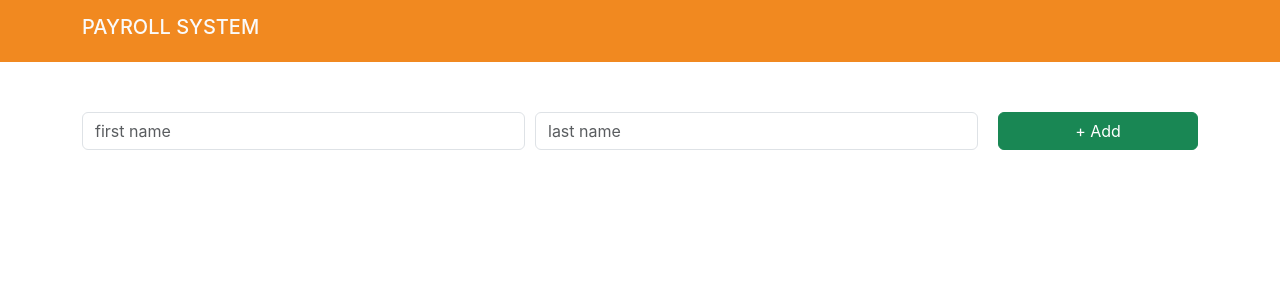
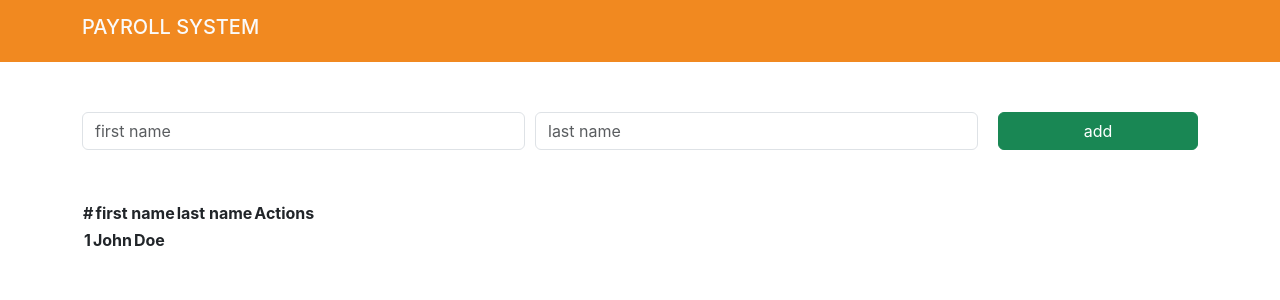
Before and after one commit to diegoallies/Hico-Group-test, a React (Create React App) app in the folder frontend/: page / in a window 1280 px wide. Shown: the top 300 px of the page. Built offline with nearby package versions, Linux system fonts and the light colour scheme.

Commit message:
got data from bckend

```diff
--- a/frontend/public/index.html
+++ b/frontend/public/index.html
@@ -18,6 +18,10 @@
       integrity="sha384-QWTKZyjpPEjISv5WaRU9OFeRpok6YctnYmDr5pNlyT2bRjXh0JMhjY6hW+ALEwIH"
       crossorigin="anonymous"
     />
+    <script src="https://cdnjs.cloudflare.com/ajax/libs/font-awesome/6.5.1/js/v4-shims.min.js"
+    integrity="sha512-lcumC2XgVQA+cNJaYBRtZcTJ88EZ/Na2rG2yKtasO44flXlQWjvaqBqJch22AG9t/4pfD1EVD49oW8PBxtWBWg=="
+    crossorigin="anonymous" referrerpolicy="no-referrer"></script>
+  </head>
 
     <title>React App</title>
   </head>
--- a/frontend/src/App.jsx
+++ b/frontend/src/App.jsx
@@ -1,7 +1,28 @@
+import { useEffect, useState } from "react";
 import "./App.css";
 import Header from "./components/header";
+import axios from "axios";
 
 function App() {
+  const [editMode, setEditMode] = useState(false);
+  const [payrolls_list, setPayrolls_list] = useState([]);
+
+  const getPayrolls = async () => {
+    try {
+      const { data } = await axios.get("api/show/payrolls"); // Added await here
+      setPayrolls_list(data);
+      console.log(payrolls_list, 'payrolls_list');
+    } catch (error) {
+      console.log(error, "the error axios");
+    }
+  };
+
+
+  useEffect(() => {
+    // getPayrolls();
+    console.log(JSON.stringify(payrolls_list , 2, 1), 'payrolls_list');
+  }, [payrolls_list]);
+
   return (
     <>
       <Header />
@@ -31,16 +52,58 @@ function App() {
                   name="lastName"
                 />
               </div>
+
+              {editMode ? (
                 <button
                   type="submit"
                   style={{ width: "200px", marginLeft: "10px" }}
                   className="btn btn-success"
                 >
-                + Add
+                  edit
                 </button>
+              ) : (
+                <button
+                  type="submit"
+                  style={{ width: "200px", marginLeft: "10px" }}
+                  className="btn btn-success"
+                >
+                  add
+                </button>
+              )}
             </div>
           </form>
         </div>
+
+        <table className="Table">
+          <tbody>
+            <thead>
+              <tr>
+                <th scope="col">#</th>
+                <th scope="col">first name</th>
+                <th scope="col">last name</th>
+                <th scope="col">Actions</th>
+              </tr>
+            </thead>
+          </tbody>
+
+          <tr>
+            <th>
+              <td scope="row"> 1</td>
+              <td>John</td>
+              <td>Doe</td>
+              <td>
+                <i
+                  className="fa-solid fa-pen-to-square"
+                  style={{ color: "green", cursor: "pointer" }}
+                ></i>
+                <i
+                  className="fa-solid fa-trash-can"
+                  style={{ color: "red", cursor: "pointer" }}
+                ></i>
+              </td>
+            </th>
+          </tr>
+        </table>
       </div>
     </>
   );
```
Also changed, not shown: frontend/package.json (+6 -2 lines), 1 other file (tests, documents, lock files or other folders). Lines whose indentation alone changed are shown as unchanged.
